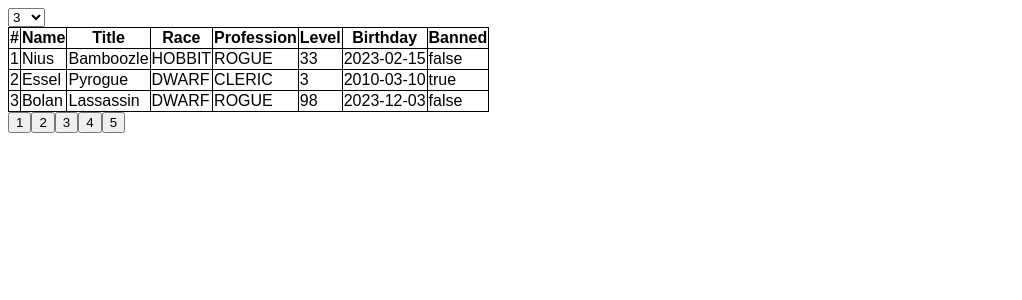
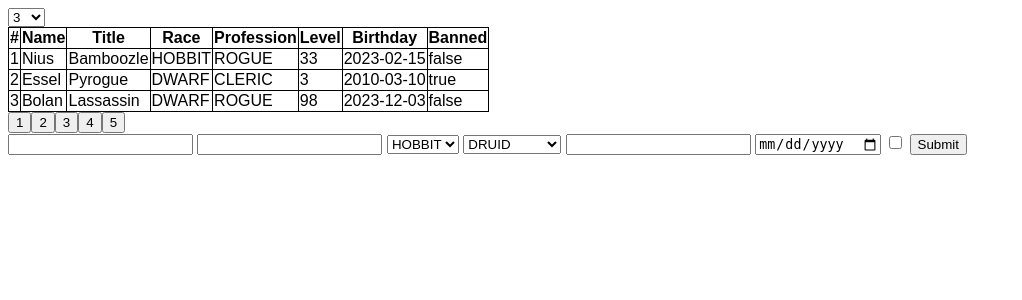
Before and after one commit to sasha691/web, a Django app: page /server/ in a window 1280 px wide. Shown: the top 300 px of the page, without its empty margins (0-1022 px from the left). Run offline with Django 4.2, Linux system fonts and the light colour scheme; data comes from the database, SQL or seed files in the repository; both versions use the stored data as it was after the commit.

Commit message:
add form

```diff
--- a/lab 8/django/server/lab_8/templates/lab_8/index.html
+++ b/lab 8/django/server/lab_8/templates/lab_8/index.html
@@ -39,4 +39,34 @@
         </tbody>
     </table>
     <div id="blockBtn"></div>
+    <div class="myForm">
+        <form action="http://127.0.0.1:8000/server/" method="post">
+            {% csrf_token %}
+            <input type="text" name="name">
+            <input type="text" name="title">
+            <select name="race" id="">
+                <option value="1">HOBBIT</option>
+                <option value="2">TROLL</option>
+                <option value="3">ORC</option>
+                <option value="4">GIANT</option>
+                <option value="5">ELF</option>
+                <option value="6">DWARF</option>
+                <option value="7">HUMAN</option>
+            </select>
+            <select name="profession" id="">
+                <option value="1">DRUID</option>
+                <option value="2">NAZGUL</option>
+                <option value="3">WARLOCK</option>
+                <option value="4">PALADIN</option>
+                <option value="5">CLERIC</option>
+                <option value="6">SORCERER</option>
+                <option value="7">ROGUE</option>
+                <option value="8">WARRIOR</option>
+            </select>
+            <input type="number" name="level">
+            <input type="date" name="birthday" id="">
+            <input type="checkbox" name="banned">
+            <input type="submit">
+        </form>
+    </div>
 {% endblock %}
--- a/lab 8/django/server/lab_8/views.py
+++ b/lab 8/django/server/lab_8/views.py
@@ -4,6 +4,26 @@ import json
 from .models import Player, Profession, Race
 # Create your views here.
 def index(request):
+    if request.method == 'POST':
+        race_id = request.POST.get('race')
+        profession_id = request.POST.get('profession')
+
+        race = Race.objects.get(pk=race_id)
+        profession = Profession.objects.get(pk=profession_id)
+
+        banned=request.POST.get('banned')
+        banned = banned == 'on'
+
+        new_player = Player(
+            name=request.POST.get('name'),
+            title=request.POST.get('title'),
+            rase=race,
+            profession=profession,
+            level=request.POST.get('level'),
+            birthday=request.POST.get('birthday'),
+            banned=banned
+        )
+        new_player.save()
     player = Player.objects.all().values('id', 'name', 'title', 'rase__race', 'profession__profession', 'birthday', 'banned', 'level')
     player_list = list(player)
     for player in player_list:
```
Also changed, not shown: lab 8/django/server/lab_8/static/json/data_users.json (+1 -1 lines), lab 8/django/server/db.sqlite3, lab 8/django/server/lab_8/static/css/style.css (line endings or trailing spaces).
